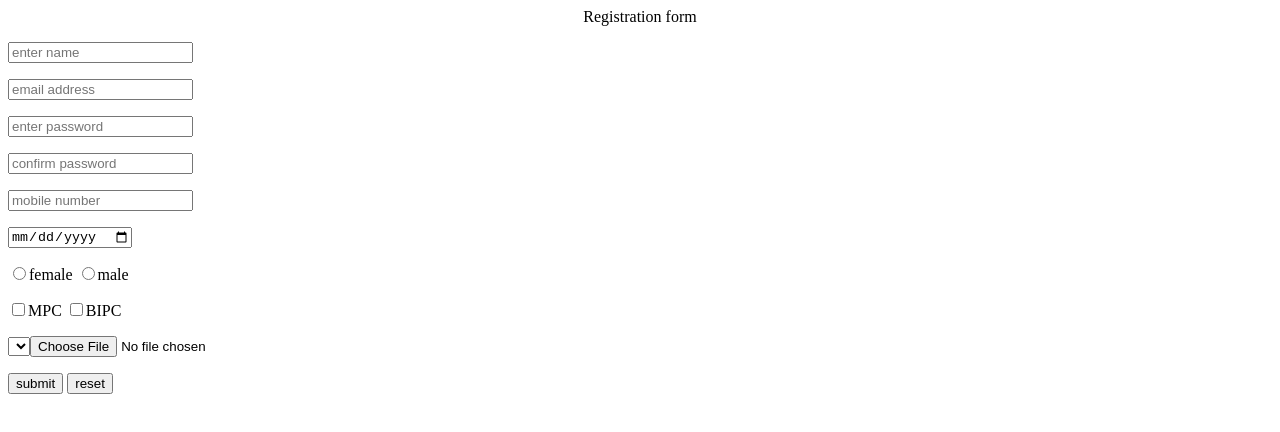
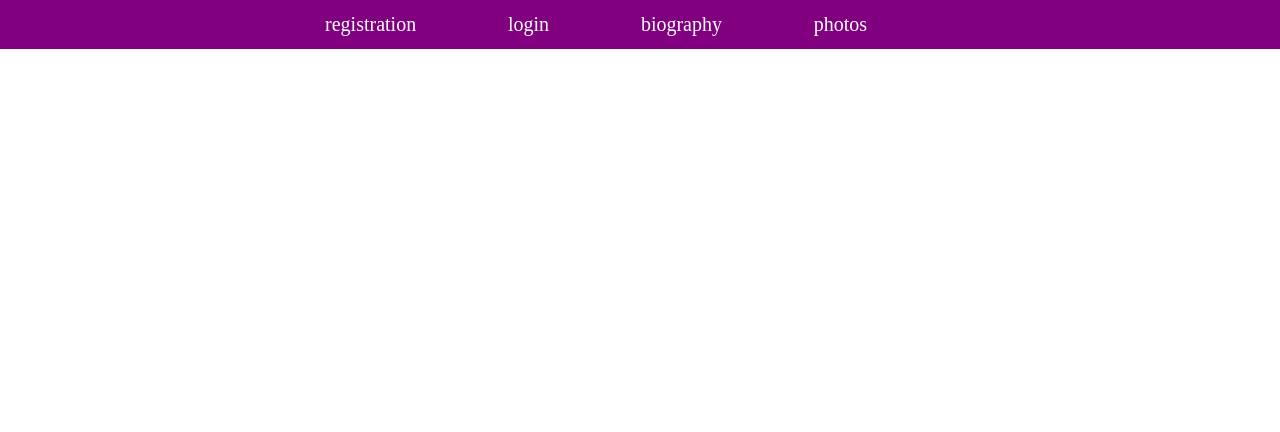
Before and after one commit to lalithakommuri2002/first-project, a plain HTML site: page index.html in a window 1280 px wide. Drawn offline with Linux system fonts and the light colour scheme.

Commit message:
created a navigration bar

```diff
--- a/index.html
+++ b/index.html
@@ -4,31 +4,14 @@
 	<meta charset="utf-8">
 	<meta name="viewport" content="width=device-width, initial-scale=1">
 	<title></title>
+    <link rel="stylesheet" href="navigation.css"/>
 </head>
 <body>
-	<form action="login.html">
-	<center>Registration form</center>
-	<p><input type="text" placeholder="enter name" required /></p>
-	<p><input type="email" placeholder="email address"/></p>
-	<p><input type="password" placeholder="enter password"/></p>
-	<p><input type="password" placeholder="confirm password"/></p>
-	<p><input type="number" placeholder="mobile number"/></p>
-	<p><input type="date"/></p>
-	<p>
-		<input type="radio" value="female" name="gender"/>female
-		<input type="radio" value="male" name="gender"/>male
-	</p>
-	<p>
-		<input type="checkbox" value="mpc"/>MPC
-		<input type="checkbox" value="bipc"/>BIPC
-	</p>
-    <select>
-    	<input type="file"/>
-    </select>
-    <p>
-    	<button>submit</button>
-    	<button>reset</button>
-    </p>
-</form>
+	<nav class="navbar">
+	<a href="registration.html">registration</a>
+	<a href="login.html">login</a>
+	<a href="biography.html">biography</a>
+	<a href="photos.html">photos</a>
+    </nav>
 </body>
 </html>
--- /dev/null
+++ b/navigation.css
@@ -0,0 +1,16 @@
+*{
+			margin: 0%;
+		}
+		.navbar{
+			background-color: purple;
+			color: white;
+			padding: 1%;
+			text-align: center;
+		}
+		.navbar a{
+			color: white;
+			margin-right: 7%;
+			font-size: 20px;
+			text-decoration: none;
+
+		}
```
Also changed, not shown: biography.html (renamed from pawankalyan.html, +7 -0 lines), login.html (+7 -0 lines), photos.html (+7 -0 lines), registration.html (added, +63 -0 lines).
